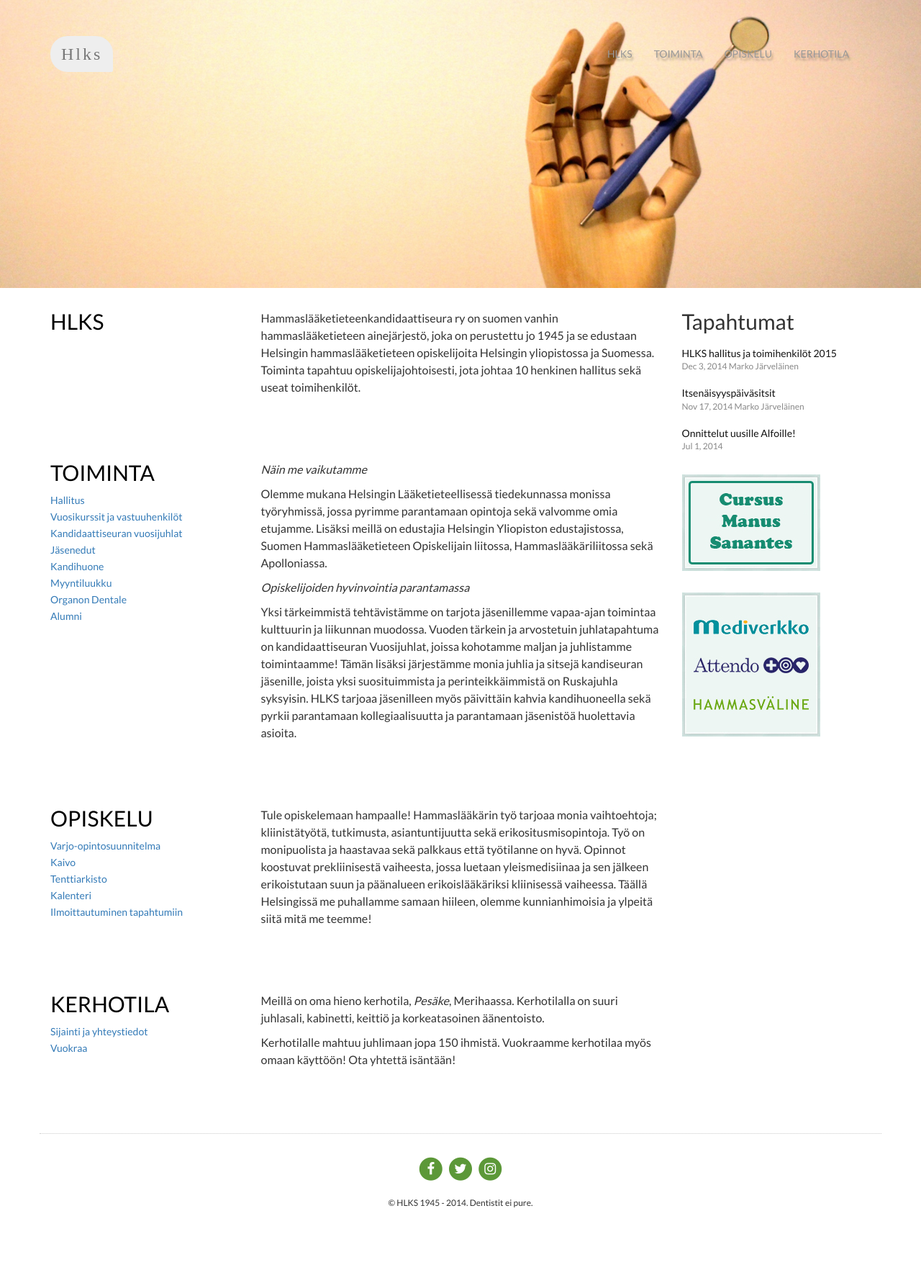
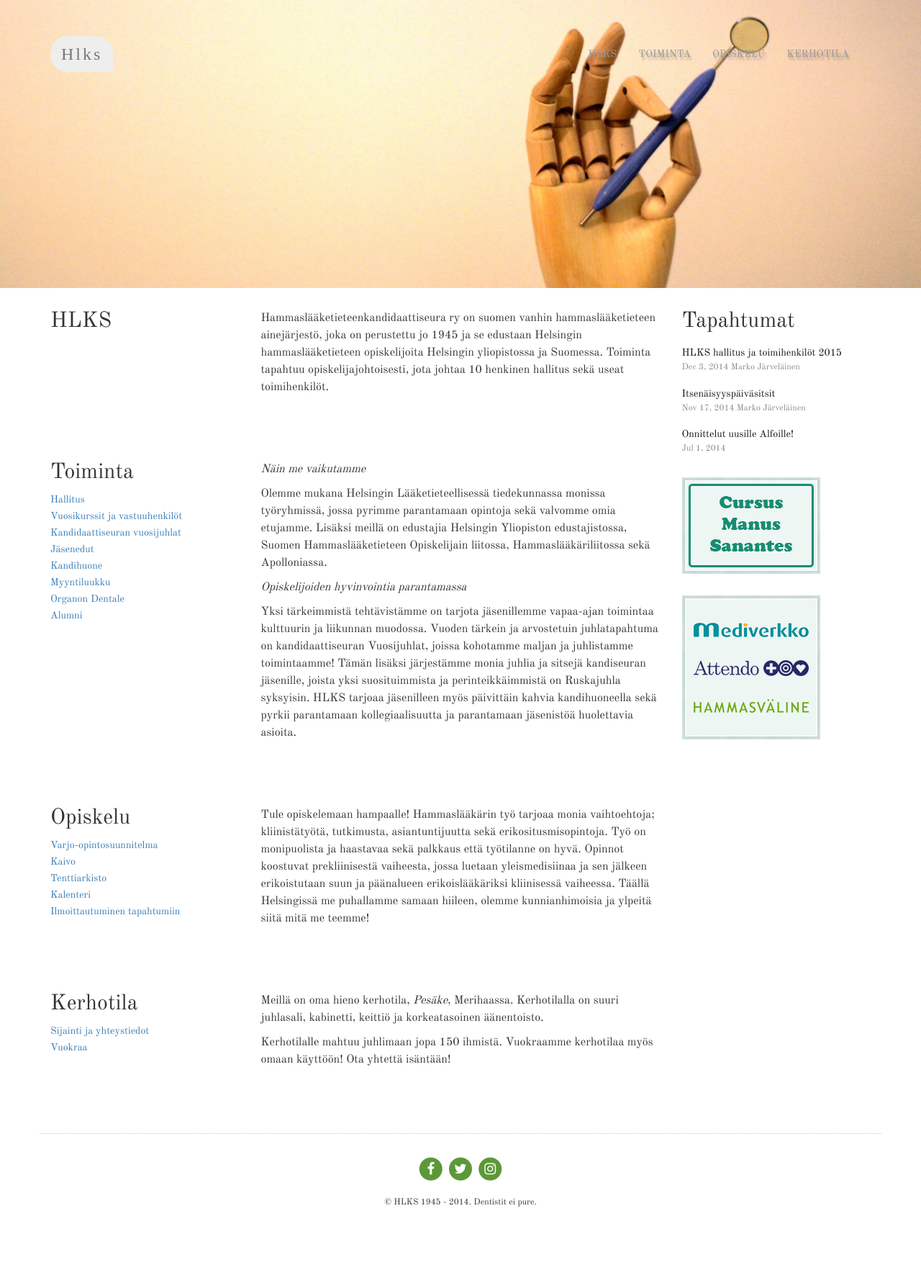
Before and after one commit to hlks/hlks.github.io, a Jekyll site: the page built from index.html, in a window 1280 px wide. Shown: the whole page at 72% size. Built offline with Jekyll 4.4.1, drawn with Linux system fonts in a browser that asks for light colours; nearby versions of some CDN libraries; some web fonts are replaced.

Commit message:
new font

```diff
--- a/_includes/head.html
+++ b/_includes/head.html
@@ -8,7 +8,7 @@
 
     <link href='http://fonts.googleapis.com/css?family=Clicker+Script' rel='stylesheet' type='text/css'>
 
-    <link href='http://fonts.googleapis.com/css?family=Lato' rel='stylesheet' type='text/css'>
+    <link href='http://fonts.googleapis.com/css?family=Old+Standard+TT' rel='stylesheet' type='text/css'>
 
     <link href="//maxcdn.bootstrapcdn.com/font-awesome/4.2.0/css/font-awesome.min.css" rel="stylesheet">
 
--- a/_includes/links-of-kerhotila.html
+++ b/_includes/links-of-kerhotila.html
@@ -1,4 +1,4 @@
-<h2><a href="/kerhotila">KERHOTILA</a></h2>
+<h2><a href="/kerhotila">Kerhotila</a></h2>
 <ul class="list-unstyled">
 {% for link in site.kerhotila %}
     <li {% if page.url == link.url %}class="active"{% endif %}>
--- a/_includes/links-of-opiskelu.html
+++ b/_includes/links-of-opiskelu.html
@@ -1,4 +1,4 @@
-<h2><a href="/opiskelu">OPISKELU</a></h2>
+<h2><a href="/opiskelu">Opiskelu</a></h2>
 <ul class="list-unstyled">
 {% for link in site.opiskelu %}
     <li {% if page.url == link.url %}class="active"{% endif %}>
--- a/_includes/links-of-toiminta.html
+++ b/_includes/links-of-toiminta.html
@@ -1,4 +1,4 @@
-<h2><a href="/toiminta">TOIMINTA</a></h2>
+<h2><a href="/toiminta">Toiminta</a></h2>
 <ul class="list-unstyled">
 {% for link in site.toiminta %}
     <li {% if page.url == link.url %}class="active"{% endif %}>
--- a/_sass/_base.scss
+++ b/_sass/_base.scss
@@ -1,6 +1,6 @@
 h1, h2, h3, h4, h5, h6,
 p, a, address, strong {
-    font-family: 'Lato', sans-serif;
+    font-family: 'Old Standard TT', serif;
 }
 
 @media (max-width: 767px) {
@@ -50,13 +50,13 @@ p, a, address, strong {
     text-shadow: 2px 4px 3px rgba(0,0,0,0.3);
 }
 
-@media (max-width: 700px) {
+@media (max-width: 573px) {
     .fullmoon {
         background-size: auto 100%;
     }
 }
 
-@media (min-width: 701px) {
+@media (min-width: 574px) {
     .fullmoon {
         background-size: 100% auto;
     }
@@ -129,7 +129,7 @@ p, a, address, strong {
         margin-top: 0;
 
         a {
-            color: #000;
+            color: #333;
         }
     }
 
```
